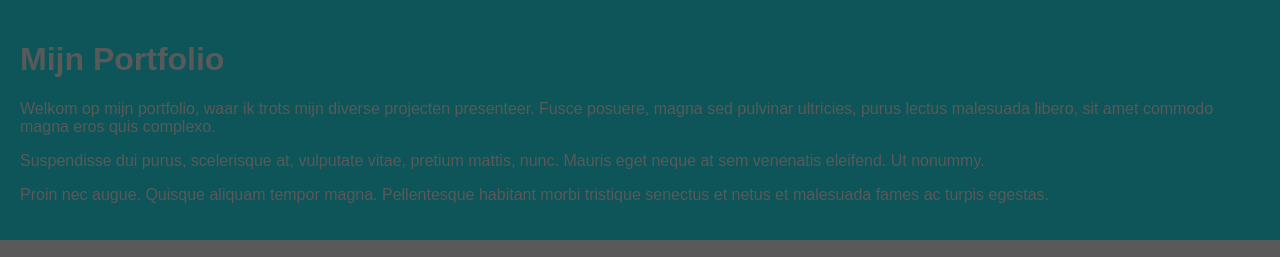
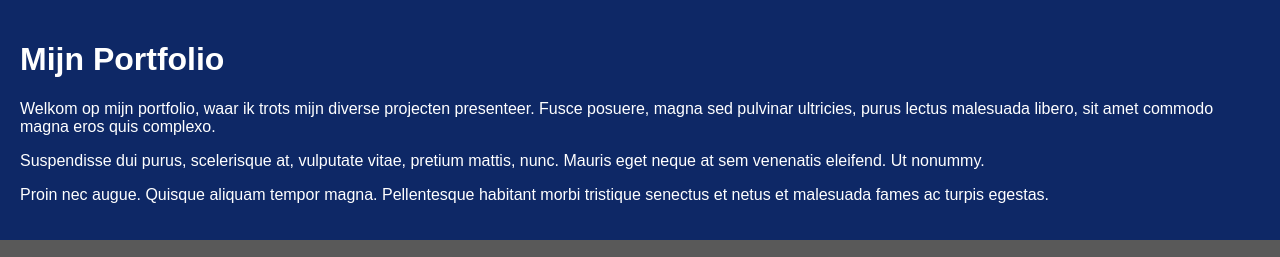
Before and after one commit to JustinKerssies/JustinKerssies.github.io, a plain HTML site: page index.html in a window 1280 px wide. Shown: the top 257 px of the page. Drawn offline with Linux system fonts and the light colour scheme.

Commit message:
Update index.html

```diff
--- a/index.html
+++ b/index.html
@@ -12,8 +12,8 @@
         }
 
         .header {
-            background-color: #0D5559;
-            color: #595959;
+            background-color: #0E2866;
+            color: #fff;
             padding: 20px;
             text-align: left;
         }
```
